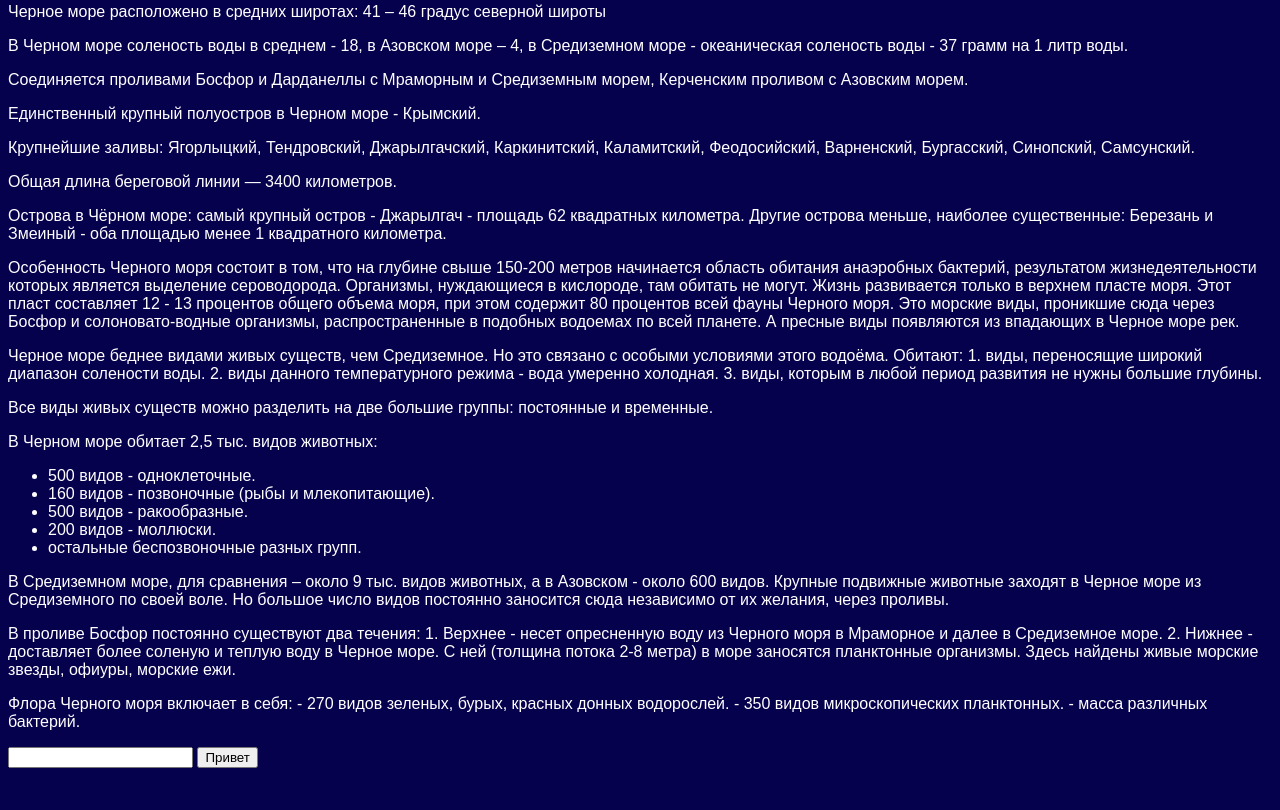
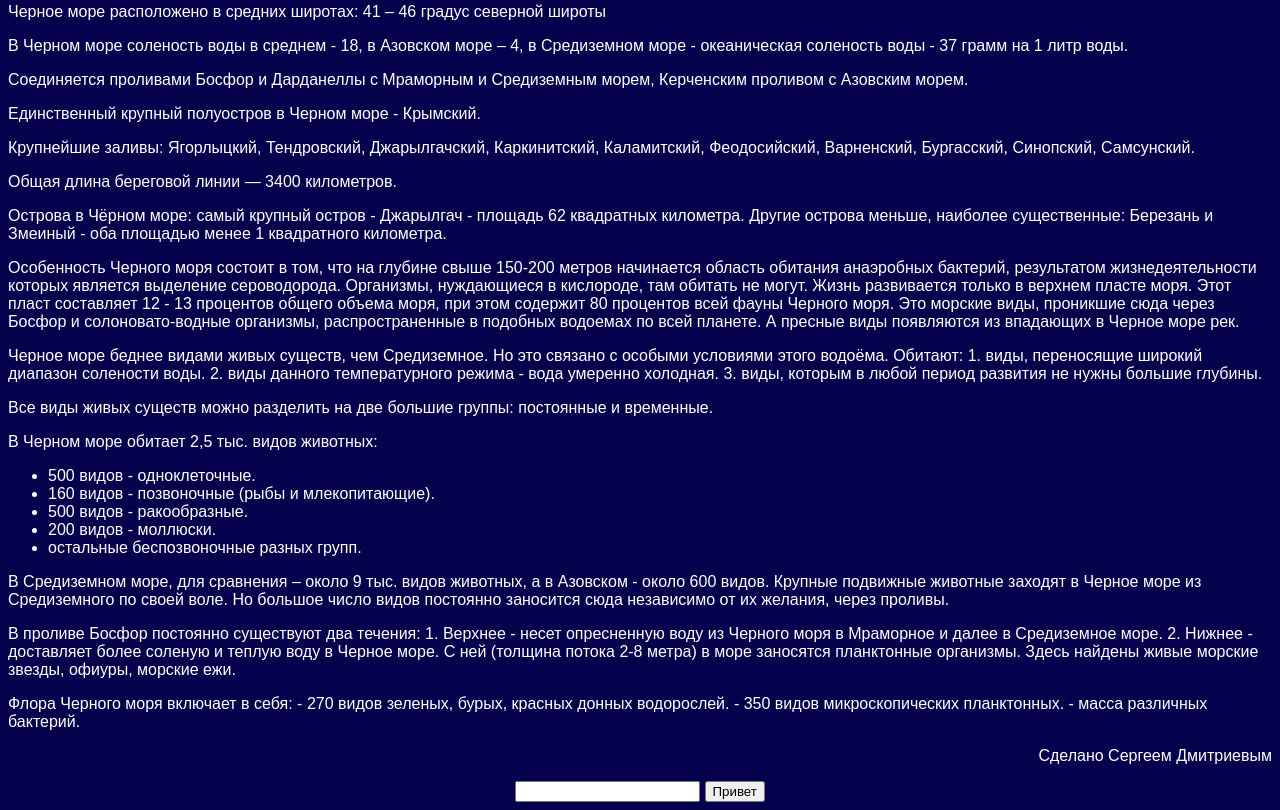
Before and after one commit to serjio545/serjio545.github.io, a plain HTML site: page index.html in a window 1280 px wide. Shown: the part 812-1622 px from the top of the page. Before the commit the page ends 1588 px from the top, so only its background shows below. Drawn offline with Linux system fonts and the light colour scheme.

Commit message:
Обновили страницу

```diff
--- a/index.html
+++ b/index.html
@@ -68,10 +68,11 @@
         - 270 видов зеленых, бурых, красных донных водорослей.
         - 350 видов микроскопических планктонных.
         - масса различных бактерий.</p>
-
+        <p class="right">Сделано Сергеем Дмитриевым</p>
+    <div class="center">
         <input type="text" id="name"> <!-- id="name" === #name -->
-
         <button onclick="hello()">Привет</button>
+    </div>
 </body>
 
 </html>
--- a/script.js
+++ b/script.js
@@ -1,4 +1,4 @@
 function hello(){
     let name = document.querySelector('#name').value;
-    alert('Привет '+name)
+    alert('Привет, '+name)
 }
--- a/style.css
+++ b/style.css
@@ -47,3 +47,6 @@ h1{
 input,button{
     color: #000;
 }
+.right{
+    text-align: right;
+}
```
